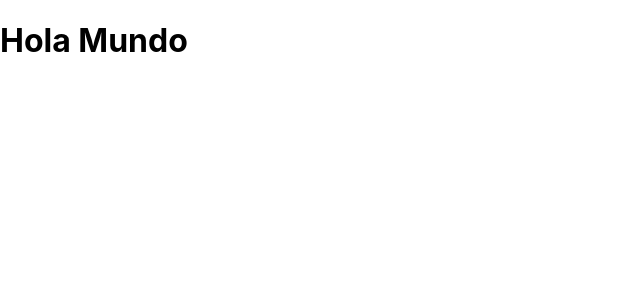
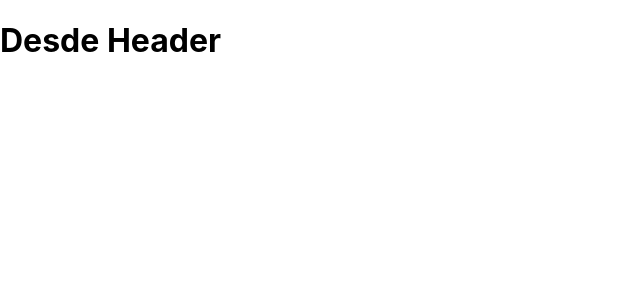
Before and after one commit to EricMI-JS/citas_react_vite, a React (Vite) app: page / in a window 1280 px wide. Shown: the top 300 px of the page, without its empty margins (0-640 px from the left). Built offline with nearby package versions, Linux system fonts and the light colour scheme.

Commit message:
Creando y llamando el primer componente Header

```diff
--- a/src/App.jsx
+++ b/src/App.jsx
@@ -1,9 +1,11 @@
+import Header from "./components/Header"
+
 function App() {
 
   return (
-    <div className="App">
-      <h1>Hola Mundo</h1>
-    </div>
+    <>
+      <Header />
+    </>
   )
 }
 
--- /dev/null
+++ b/src/components/Header.jsx
@@ -0,0 +1,7 @@
+function Header() {
+    return(
+        <h1>Desde Header</h1>
+    )
+}
+
+export default Header;
```
Also changed, not shown: src/components/Formulario.jsx (added).
